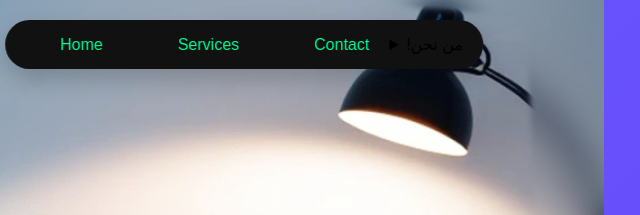
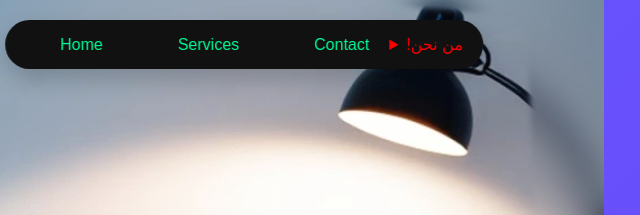
Before and after one commit to antonusadelsophy-jpg/Tony-web, a plain HTML site: page index.html in a window 1280 px wide. Shown: the top 215 px of the page, 396-1036 px from the left. Drawn offline with Linux system fonts and the light colour scheme.

Commit message:
Add files via upload

```diff
--- a/index.html
+++ b/index.html
@@ -45,7 +45,7 @@
     <li><a href="services.html">Services</a></li>
      <li><a href="contact1.html">Contact</a></li>
    </ul>
-  <details><summary>!من نحن
+  <details><summary class="su">!من نحن
    </summary>
   <a href="tel:201206014362">اتصل بنا</a>
   <a href="services.html">خدماتنا</a>
--- a/style.css
+++ b/style.css
@@ -124,6 +124,10 @@ img {
 }
 
 /* عناصر خاصة */
+.su{
+  color:red;
+}
+
 .br{
   margin:auto;
   padding:0px 40px;
```
